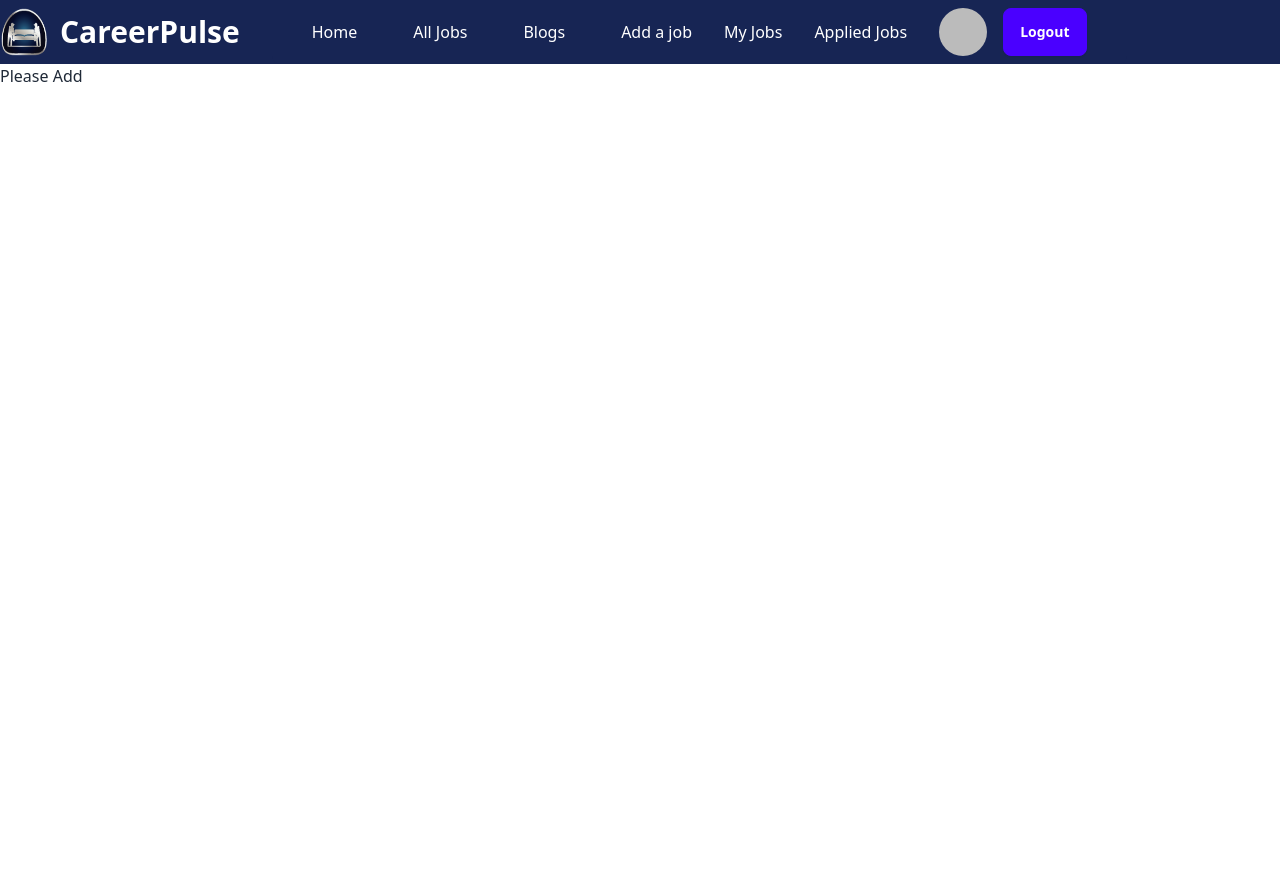
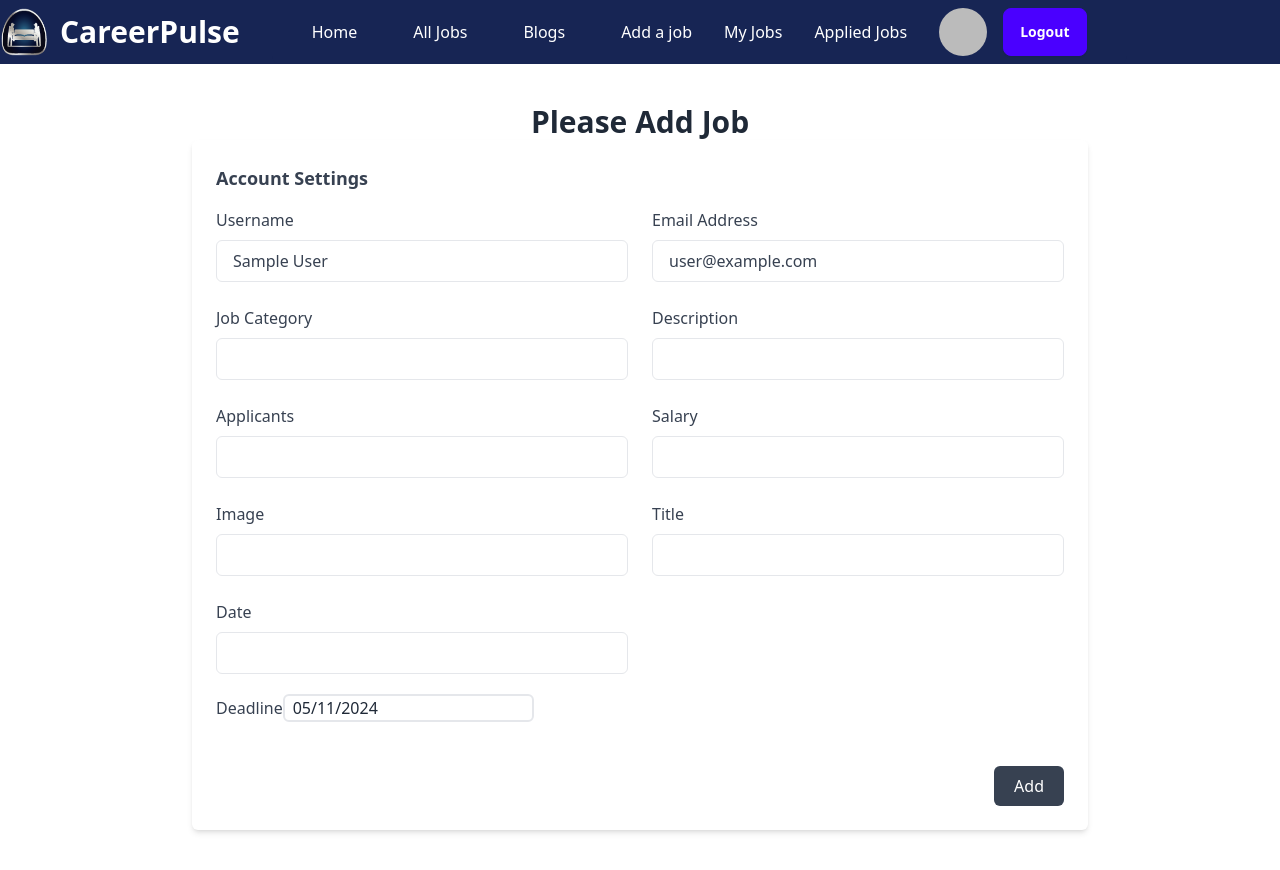
Before and after one commit to 2244jhalak/CareerPulse, a React (Vite) app: page /add in a window 1280 px wide. Before the commit the page ends 800 px from the top, so only its background shows below. Built offline with nearby package versions, Linux system fonts and the light colour scheme; no server answers; sample sign-in values are in the browser's storage.

Commit message:
add a job route done

```diff
--- a/src/components/AddJobs/AddJobs.jsx
+++ b/src/components/AddJobs/AddJobs.jsx
@@ -1,9 +1,124 @@
+import { useContext, useState } from "react";
+import { AuthContext } from "../../provider/AuthProvider";
+import DatePicker from "react-datepicker";
+
+import "react-datepicker/dist/react-datepicker.css";
+import axios from "axios";
 
 
 const AddJobs = () => {
+    const [startDate, setStartDate] = useState(new Date());
+    const {user}=useContext(AuthContext);
+    const handleAdd=async e=>{
+        e.preventDefault();
+        const form=e.target;
+        const name=form.name.value;
+        const email=form.email.value;
+        const category=form.category.value;
+        const description=form.description.value;
+        const applicants=form.applicants.value;
+        const salary=form.salary.value;
+        const image=form.image.value;
+        const title=form.title.value;
+        const date=form.date.value;
+        const deadline=startDate;
+        const addJobs={
+            Name:name,
+
+Description:description,
+
+Category:category,
+
+Image:image,
+
+Applicants:applicants,
+
+date:date,
+
+Deadline:deadline,
+
+Salary:salary,
+
+Title:title,
+
+email:email
+
+        }
+        console.log(addJobs);
+        try{
+            const {data}=await axios.post(`${import.meta.env.VITE_API_URL}/job`,addJobs);
+            console.log(data);
+
+
+        }catch(err){
+            console.log(err);
+
+        }
+
+    }
     return (
+        <div className="my-10">
+            <h3 className="text-3xl font-semibold text-center">Please Add Job</h3>
+            <section className="max-w-4xl p-6 mx-auto bg-white rounded-md shadow-md dark:bg-gray-800">
+    <h2 className="text-lg font-semibold text-gray-700 capitalize dark:text-white">Account settings</h2>
+
+    <form onSubmit={handleAdd}>
+        <div className="grid grid-cols-1 gap-6 mt-4 sm:grid-cols-2">
+            <div>
+                <label className="text-gray-700 dark:text-gray-200">Username</label>
+                <input id="username" defaultValue={user?.displayName} name="name" type="text" className="block w-full px-4 py-2 mt-2 text-gray-700 bg-white border border-gray-200 rounded-md dark:bg-gray-800 dark:text-gray-300 dark:border-gray-600 focus:border-blue-400 focus:ring-blue-300 focus:ring-opacity-40 dark:focus:border-blue-300 focus:outline-none focus:ring" disabled/>
+            </div>
+
+            <div>
+                <label className="text-gray-700 dark:text-gray-200">Email Address</label>
+                <input id="emailAddress" type="email" defaultValue={user?.email} name="email" className="block w-full px-4 py-2 mt-2 text-gray-700 bg-white border border-gray-200 rounded-md dark:bg-gray-800 dark:text-gray-300 dark:border-gray-600 focus:border-blue-400 focus:ring-blue-300 focus:ring-opacity-40 dark:focus:border-blue-300 focus:outline-none focus:ring" disabled/>
+            </div>
+            <div className="relative">
+                <label className="text-gray-700 dark:text-gray-200">Job Category</label>
+                <input id="username" name="category" type="text" className="block w-full px-4 py-2 mt-2 text-gray-700 bg-white border border-gray-200 rounded-md dark:bg-gray-800 dark:text-gray-300 dark:border-gray-600 focus:border-blue-400 focus:ring-blue-300 focus:ring-opacity-40 dark:focus:border-blue-300 focus:outline-none focus:ring"/>
+
+            </div>
+
+            <div>
+                <label className="text-gray-700 dark:text-gray-200">Description</label>
+                <input id="emailAddress" type="text" name="description" className="block w-full px-4 py-2 mt-2 text-gray-700 bg-white border border-gray-200 rounded-md dark:bg-gray-800 dark:text-gray-300 dark:border-gray-600 focus:border-blue-400 focus:ring-blue-300 focus:ring-opacity-40 dark:focus:border-blue-300 focus:outline-none focus:ring"/>
+            </div>
+            <div>
+                <label className="text-gray-700 dark:text-gray-200">Applicants</label>
+                <input id="username" type="number" name="applicants" className="block w-full px-4 py-2 mt-2 text-gray-700 bg-white border border-gray-200 rounded-md dark:bg-gray-800 dark:text-gray-300 dark:border-gray-600 focus:border-blue-400 focus:ring-blue-300 focus:ring-opacity-40 dark:focus:border-blue-300 focus:outline-none focus:ring"/>
+            </div>
+
+            <div>
+                <label className="text-gray-700 dark:text-gray-200">Salary</label>
+                <input id="emailAddress" type="text" name="salary" className="block w-full px-4 py-2 mt-2 text-gray-700 bg-white border border-gray-200 rounded-md dark:bg-gray-800 dark:text-gray-300 dark:border-gray-600 focus:border-blue-400 focus:ring-blue-300 focus:ring-opacity-40 dark:focus:border-blue-300 focus:outline-none focus:ring"/>
+            </div>
+
+            <div>
+                <label className="text-gray-700 dark:text-gray-200">Image</label>
+                <input id="password" type="url" name="image" className="block w-full px-4 py-2 mt-2 text-gray-700 bg-white border border-gray-200 rounded-md dark:bg-gray-800 dark:text-gray-300 dark:border-gray-600 focus:border-blue-400 focus:ring-blue-300 focus:ring-opacity-40 dark:focus:border-blue-300 focus:outline-none focus:ring"/>
+            </div>
+
+            <div>
+                <label className="text-gray-700 dark:text-gray-200">Title</label>
+                <input id="passwordConfirmation" type="text" name="title" className="block w-full px-4 py-2 mt-2 text-gray-700 bg-white border border-gray-200 rounded-md dark:bg-gray-800 dark:text-gray-300 dark:border-gray-600 focus:border-blue-400 focus:ring-blue-300 focus:ring-opacity-40 dark:focus:border-blue-300 focus:outline-none focus:ring"/>
+            </div>
+            <div>
+                <label className="text-gray-700 dark:text-gray-200">Date</label>
+                <input id="passwordConfirmation" type="text" name="date" className="block w-full px-4 py-2 mt-2 text-gray-700 bg-white border border-gray-200 rounded-md dark:bg-gray-800 dark:text-gray-300 dark:border-gray-600 focus:border-blue-400 focus:ring-blue-300 focus:ring-opacity-40 dark:focus:border-blue-300 focus:outline-none focus:ring"/>
+            </div>
+
+        </div>
         <div>
-            <h3>Please Add</h3>
+                <label className="text-gray-700 dark:text-gray-200" >Deadline</label>
+                <DatePicker selected={startDate} className="border-2 px-2 rounded-md my-5" onChange={(date) => setStartDate(date)} />
+
+        </div>
+
+        <div className="flex justify-end mt-6">
+            <input className="py-2.5 px-5 text-center cursor-pointer leading-5 text-white transition-colors duration-300 transform bg-gray-700 rounded-md hover:bg-gray-600 focus:outline-none focus:bg-gray-600" type="submit" value="Add"/>
+        </div>
+    </form>
+</section>
 
         </div>
     );
--- a/src/components/JobDetails/JobDetails.jsx
+++ b/src/components/JobDetails/JobDetails.jsx
@@ -4,6 +4,7 @@ import { AuthContext } from "../../provider/AuthProvider";
 import DatePicker from "react-datepicker";
 
 import "react-datepicker/dist/react-datepicker.css";
+import axios from "axios";
 
 
 const JobDetails = () => {
@@ -17,6 +18,14 @@ const JobDetails = () => {
 
     const handleSubmit =async e=>{
         e.preventDefault();
+        if(email===user?.email){
+            return alert('You can not apply for your own job');
+        }
+        if(startDate>new Date(Deadline)){
+            return alert('Deadline is over dude');
+        }
+
+
         const form=e.target;
         const userName=form.name.value;
         const userEmail=form.email.value;
@@ -31,10 +40,18 @@ const JobDetails = () => {
         const applicants=Applicants;
         const img=Image;
         const description=Description;
+        const status='Pending';
         const appliedData={
-            userName,userEmail,jobId,title,companyName,companyEmail,jobsDeadline,myDeadline,salary,applicants,img,description
+            userName,userEmail,jobId,title,companyName,companyEmail,jobsDeadline,myDeadline,salary,applicants,img,description,status
         }
-        console.log(appliedData);
+        try{
+            const {data}=await axios.post(`${import.meta.env.VITE_API_URL}/applied`,appliedData);
+            console.log(data);
+
+        }catch(err){
+            console.log(err);
+
+        }
     }
 
 
@@ -71,7 +88,7 @@ const JobDetails = () => {
             </div>
             <div>
                 <label className="text-gray-700 dark:text-gray-200" >Deadline</label>
-                <DatePicker selected={startDate} onChange={(date) => setStartDate(date)} />
+                <DatePicker selected={startDate} className="border-2 px-2 rounded-md" onChange={(date) => setStartDate(date)} />
 
             </div>
 
--- a/src/components/JobsCard/JobsCard.jsx
+++ b/src/components/JobsCard/JobsCard.jsx
@@ -2,7 +2,7 @@ import PropTypes from 'prop-types';
 import { Link } from 'react-router-dom';
 
 const JobsCard = ({job}) => {
-    const {_id,Name,Title,Date,Deadline,Salary,Applicants} = job;
+    const {_id,Name,Title,date,Deadline,Salary,Applicants} = job;
     return (
         <div className='border-2 p-5 rounded-lg'>
             <h2 className='text-2xl font-semibold text-green-600'>{Title}</h2>
@@ -10,8 +10,8 @@ const JobsCard = ({job}) => {
             <p>Salary : {Salary}</p>
             <p>Applicants : {Applicants}</p>
             <div>
-                <p>Published Date : {Date}</p>
-                <p className='font-semibold'>Deadline : {Deadline}</p>
+                <p>Published Date : {date}</p>
+                <p className='font-semibold'>Deadline : {new Date(Deadline).toLocaleDateString()}</p>
             </div>
             <div className='text-right'>
                 <Link to={`/job/${_id}`}><button className='btn btn-outline'>View Details</button></Link>
```
